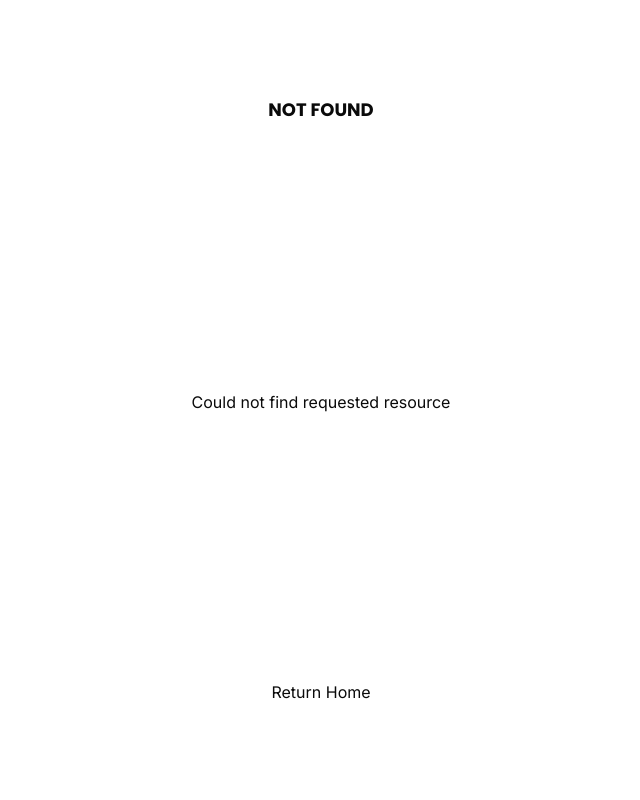
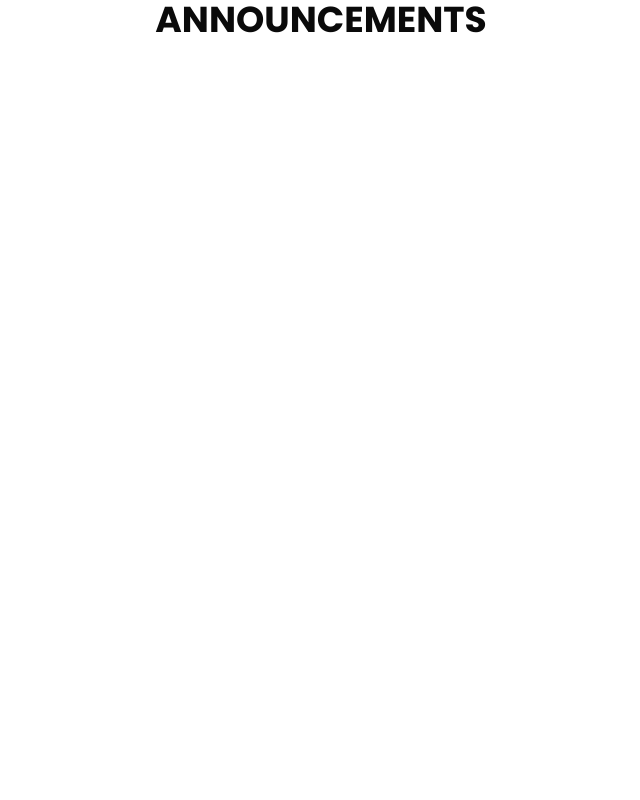
Before and after one commit to TAO-ENGR/club-website, a Next.js app in the folder club-website/: page /announcements in a window 1280 px wide. Before the commit this address had no page. Shown: the top 800 px of the page, without its empty margins (319-959 px from the left). Built offline with nearby package versions, Linux system fonts and the light colour scheme.

Commit message:
made announcements page and put routing onto badges

```diff
--- /dev/null
+++ b/club-website/src/app/announcements/page.tsx
@@ -0,0 +1,13 @@
+import Image from "next/image";
+import { poppins } from "../fonts";
+export default function Home(){
+    return(
+      <main className="flex min-h-screen flex-col items-center justify-between px-8 lg:px-24 gap-12">
+        <div>
+          <h1 className='text-4xl font-bold uppercase' style={poppins.style}>
+            ANNOUNCEMENTS
+          </h1>
+        </div>
+      </main>
+    );
+}
--- a/club-website/src/app/home/page.tsx
+++ b/club-website/src/app/home/page.tsx
@@ -44,10 +44,12 @@ export default function Home() {
                   </a>
                 </div>
                 <div>
+                  <a href="/announcements">
                     <Badge className="bg-[#364967] gap-2 hover:gap-6 duration-200 hover:bg-[#364967] ">
                       <p className="text-xl">See all announcements</p>
                       <p>-{'>'}</p>
                     </Badge>
+                  </a>
                 </div>
               </div>
             </div>
@@ -60,10 +62,12 @@ export default function Home() {
                   className="rounded-md border w-full h-full"
                 />
                 <div>
+                  <a href="/calendar">
                     <Badge className="bg-[#364967] gap-2 hover:gap-6 duration-200 hover:bg-[#364967] ">
                       <p className="text-xl">See all upcoming events</p>
                       <p>-{'>'}</p>
                     </Badge>
+                  </a>
                 </div>
               </div>
               <div className="flex flex-col gap-2 lg:w-2/3">
```
Lines whose indentation alone changed are shown as unchanged.
